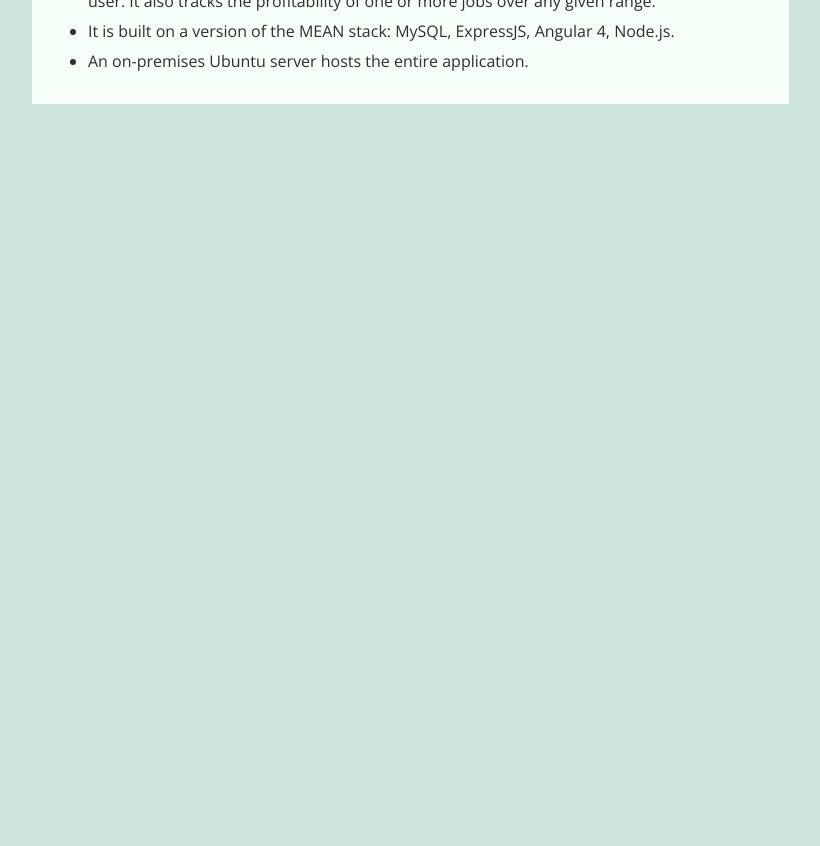
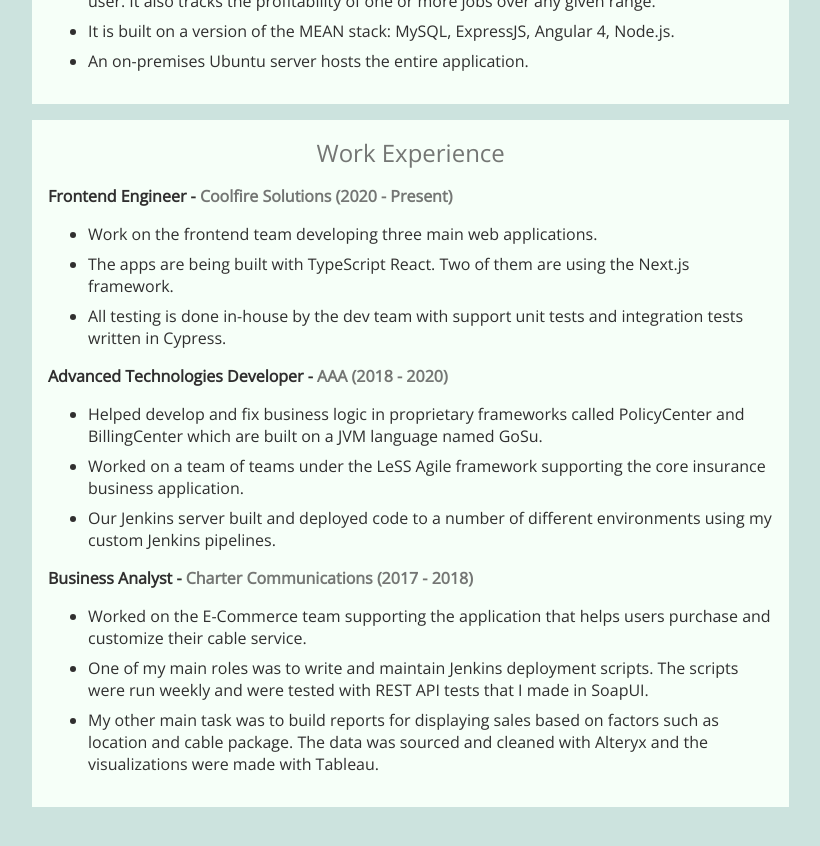
Before and after one commit to njc3n3/njc3n3.github.io, a React (Create React App) app: page / in a window 1280 px wide. Shown: the part 1220-2066 px from the top of the page, without its empty margins (32-852 px from the left). Before the commit the page ends 1372 px from the top, so only its background shows below. Built offline with nearby package versions, Linux system fonts and the light colour scheme.

Commit message:
work experience now using aboutList component

```diff
--- a/src/components/about/AboutList.tsx
+++ b/src/components/about/AboutList.tsx
@@ -1,9 +1,13 @@
-import { ReactNode } from 'react'
+import { ReactNode, useContext } from 'react'
 import styled from 'styled-components'
+import { ThemeContext } from '../..'
 
-const Container = styled.div`
+const Container = styled.div<{ subtitleColor: string }>`
   h4 {
     margin-bottom: 1rem;
+    span {
+      color: ${({ subtitleColor }) => subtitleColor};
+    }
   }
   ul {
     margin-bottom: 1rem;
@@ -24,10 +28,12 @@
 }
 
 export default function AboutList({ header, subheader, items }: Props) {
+  const { darkSubtitleText } = useContext(ThemeContext)
+
   return (
-    <Container>
+    <Container subtitleColor={darkSubtitleText}>
       <h4>
-        {header} - {subheader}
+        {header} - <span>{subheader}</span>
       </h4>
       <ul>
         {items.map((item, index) => (
--- a/src/pages/About.tsx
+++ b/src/pages/About.tsx
@@ -88,6 +88,35 @@
             ]}
           />
         </AboutContent>
+        <AboutContent header='Work Experience'>
+          <AboutList
+            header='Frontend Engineer'
+            subheader='Coolfire Solutions (2020 - Present)'
+            items={[
+              'Work on the frontend team developing three main web applications.',
+              'The apps are being built with TypeScript React. Two of them are using the Next.js framework.',
+              'All testing is done in-house by the dev team with support unit tests and integration tests written in Cypress.'
+            ]}
+          />
+          <AboutList
+            header='Advanced Technologies Developer'
+            subheader='AAA (2018 - 2020)'
+            items={[
+              'Helped develop and fix business logic in proprietary frameworks called PolicyCenter and BillingCenter which are built on a JVM language named GoSu.',
+              'Worked on a team of teams under the LeSS Agile framework supporting the core insurance business application.',
+              'Our Jenkins server built and deployed code to a number of different environments using my custom Jenkins pipelines.'
+            ]}
+          />
+          <AboutList
+            header='Business Analyst'
+            subheader='Charter Communications (2017 - 2018)'
+            items={[
+              'Worked on the E-Commerce team supporting the application that helps users purchase and customize their cable service.',
+              'One of my main roles was to write and maintain Jenkins deployment scripts. The scripts were run weekly and were tested with REST API tests that I made in SoapUI.',
+              'My other main task was to build reports for displaying sales based on factors such as location and cable package. The data was sourced and cleaned with Alteryx and the visualizations were made with Tableau.'
+            ]}
+          />
+        </AboutContent>
       </div>
       <div className='right-bottom'>
         <AboutContent header='Testing'>
```
